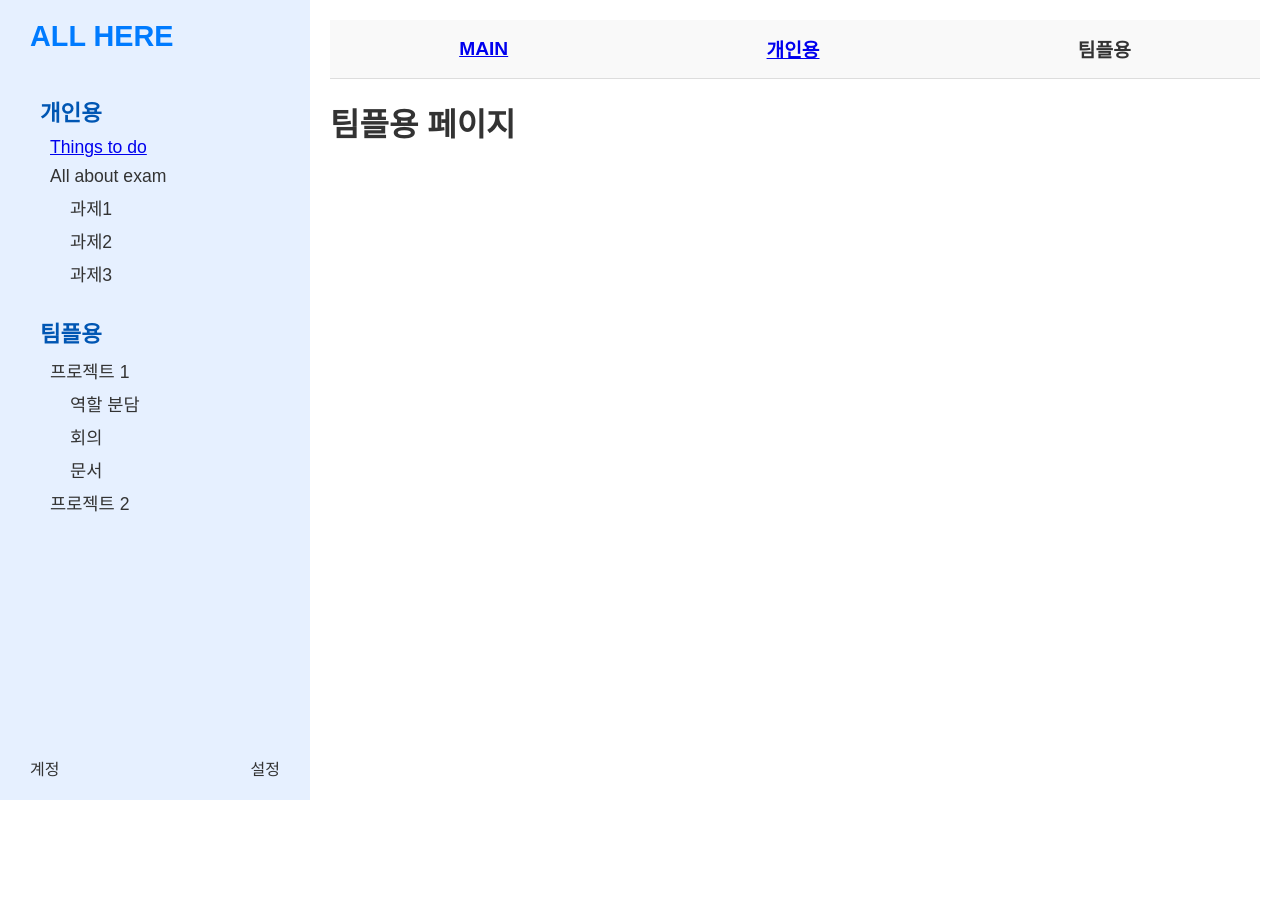
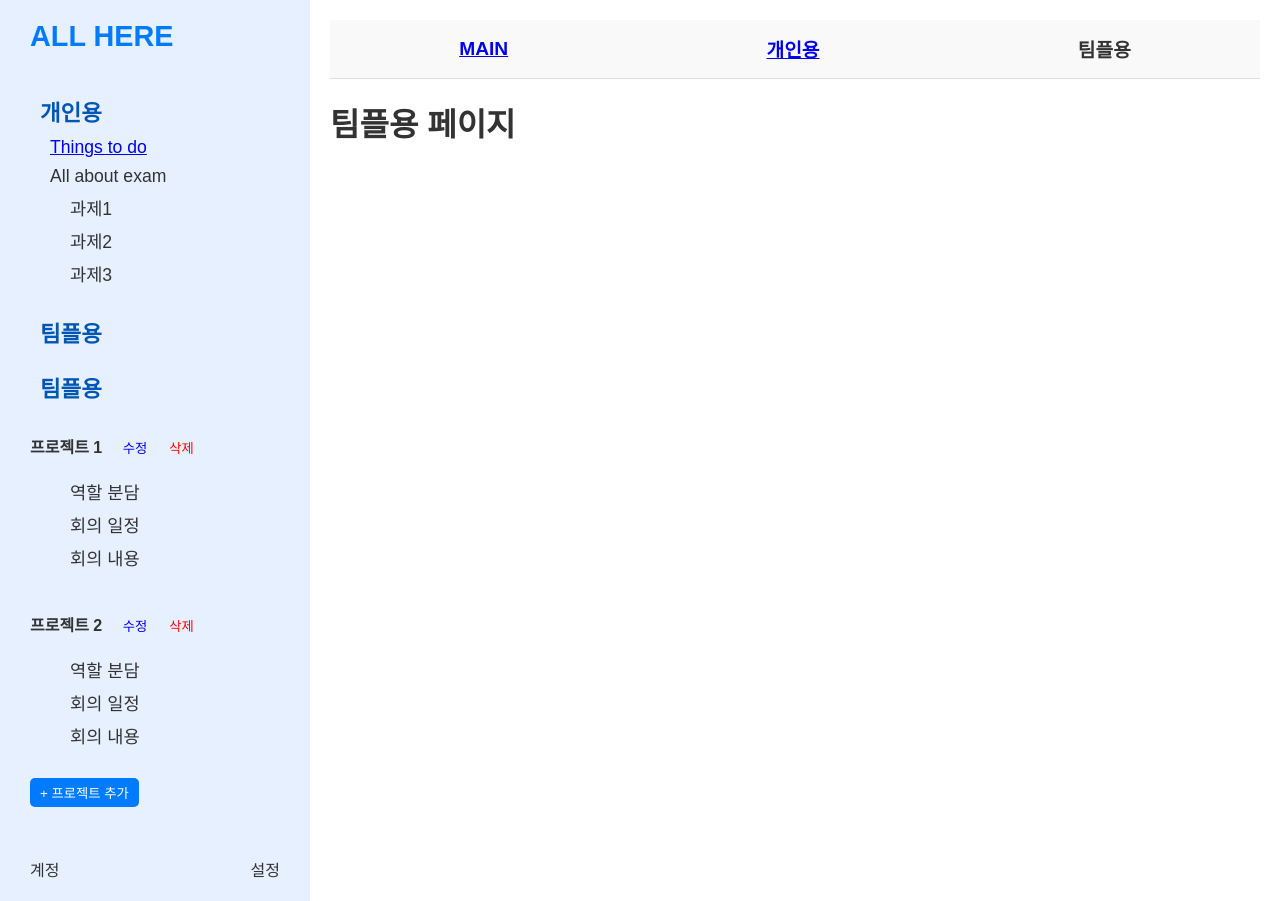
Before and after one commit to CAU-COMP-2024/2024-TEAM3, a React (Vite) app: page /team in a window 1280 px wide. Before the commit the page ends 800 px from the top, so only its background shows below. Built offline with nearby package versions, Linux system fonts and the light colour scheme; a web font is replaced by a local one.

Commit message:
좌측 메뉴바 작업중

```diff
--- /dev/null
+++ b/src/components/TeamMenu.jsx
@@ -0,0 +1,177 @@
+import React, { useState } from "react";
+
+const TeamMenu = () => {
+  const [projects, setProjects] = useState([
+    { name: "프로젝트 1", subItems: ["역할 분담", "회의 일정", "회의 내용"] },
+    { name: "프로젝트 2", subItems: ["역할 분담", "회의 일정", "회의 내용"] },
+  ]);
+
+  const [editingProjectIndex, setEditingProjectIndex] = useState(null);
+  const [editValue, setEditValue] = useState("");
+  const [newProjectName, setNewProjectName] = useState("");
+  const [showProjectInput, setShowProjectInput] = useState(false);
+
+  const addProject = (name) => {
+    if (name.trim() === "") {
+      alert("프로젝트 이름을 입력해주세요!");
+      return;
+    }
+    setProjects([
+      ...projects,
+      { name, subItems: ["역할 분담", "회의 일정", "회의 내용"] },
+    ]);
+    setNewProjectName("");
+    setShowProjectInput(false);
+  };
+
+  const deleteProject = (index) => {
+    const updatedProjects = projects.filter((_, i) => i !== index);
+    setProjects(updatedProjects);
+  };
+
+  const updateProjectName = (index, newName) => {
+    if (newName.trim() === "") {
+      alert("프로젝트 이름을 입력해주세요!");
+      return;
+    }
+    const updatedProjects = [...projects];
+    updatedProjects[index].name = newName;
+    setProjects(updatedProjects);
+    setEditingProjectIndex(null);
+  };
+
+  return (
+    <div>
+      <h3>팀플용</h3>
+      {projects.map((project, projectIndex) => (
+        <div key={projectIndex} style={{ marginBottom: "20px" }}>
+          <h4 style={{ position: "relative", display: "inline-block" }}>
+            {editingProjectIndex === projectIndex ? (
+              <span>
+                <input
+                  type="text"
+                  value={editValue}
+                  onChange={(e) => setEditValue(e.target.value)}
+                  placeholder="새 프로젝트 이름"
+                  style={{
+                    fontSize: "16px",
+                    padding: "4px",
+                    marginRight: "5px",
+                  }}
+                />
+                <button
+                  onClick={() => updateProjectName(projectIndex, editValue)}
+                  style={{
+                    marginRight: "5px",
+                    cursor: "pointer",
+                    background: "#28a745",
+                    color: "#fff",
+                    border: "none",
+                    borderRadius: "5px",
+                    padding: "3px 6px",
+                  }}
+                >
+                  저장
+                </button>
+                <button
+                  onClick={() => setEditingProjectIndex(null)}
+                  style={{
+                    cursor: "pointer",
+                    background: "#dc3545",
+                    color: "#fff",
+                    border: "none",
+                    borderRadius: "5px",
+                    padding: "3px 6px",
+                  }}
+                >
+                  취소
+                </button>
+              </span>
+            ) : (
+              <span>
+                {project.name}{" "}
+                <button
+                  onClick={() => {
+                    setEditingProjectIndex(projectIndex);
+                    setEditValue(project.name);
+                  }}
+                  style={{
+                    marginLeft: "10px",
+                    cursor: "pointer",
+                    background: "none",
+                    border: "none",
+                    color: "blue",
+                  }}
+                >
+                  수정
+                </button>
+                <button
+                  onClick={() => deleteProject(projectIndex)}
+                  style={{
+                    marginLeft: "10px",
+                    color: "red",
+                    cursor: "pointer",
+                    background: "none",
+                    border: "none",
+                  }}
+                >
+                  삭제
+                </button>
+              </span>
+            )}
+          </h4>
+          <ul style={{ paddingLeft: "20px" }}>
+            {project.subItems.map((subItem, subItemIndex) => (
+              <li key={subItemIndex}>{subItem}</li>
+            ))}
+          </ul>
+        </div>
+      ))}
+      <button
+        onClick={() => setShowProjectInput(true)}
+        style={{
+          marginTop: "10px",
+          cursor: "pointer",
+          padding: "5px 10px",
+          background: "#007bff",
+          color: "#fff",
+          border: "none",
+          borderRadius: "5px",
+        }}
+      >
+        + 프로젝트 추가
+      </button>
+      {showProjectInput && (
+        <div style={{ marginTop: "10px" }}>
+          <input
+            type="text"
+            placeholder="새 프로젝트 이름"
+            value={newProjectName}
+            onChange={(e) => setNewProjectName(e.target.value)}
+            style={{
+              padding: "5px",
+              borderRadius: "5px",
+              border: "1px solid #ccc",
+              marginRight: "10px",
+            }}
+          />
+          <button
+            onClick={() => addProject(newProjectName)}
+            style={{
+              cursor: "pointer",
+              padding: "5px 10px",
+              background: "#28a745",
+              color: "#fff",
+              border: "none",
+              borderRadius: "5px",
+            }}
+          >
+            추가
+          </button>
+        </div>
+      )}
+    </div>
+  );
+};
+
+export default TeamMenu;
--- a/src/pages/Team.jsx
+++ b/src/pages/Team.jsx
@@ -1,14 +1,16 @@
 import React from "react";
 import { Link } from "react-router-dom";
-import styles from "./Personal.module.css"; // 새 CSS 파일 필요
+import TeamMenu from "../components/TeamMenu"; // TeamMenu 컴포넌트 임포트
+import styles from "./Personal.module.css"; // 기존 CSS 사용
 
-const Personal = () => {
+const Team = () => {
   return (
     <div className={styles.container}>
       {/* 좌측 네비게이션 바 */}
       <aside className={styles.sidebar}>
         <div className={styles.logo}>ALL HERE</div>
         <nav className={styles.nav}>
+          {/* 개인용 섹션 */}
           <div className={styles.section}>
             <h3>개인용</h3>
             <ul>
@@ -21,15 +23,11 @@ const Personal = () => {
               <li className={styles.subItem}>과제3</li>
             </ul>
           </div>
+
+          {/* 팀플용 섹션 */}
           <div className={styles.section}>
             <h3>팀플용</h3>
-            <ul>
-              <li>프로젝트 1</li>
-              <li className={styles.subItem}>역할 분담</li>
-              <li className={styles.subItem}>회의</li>
-              <li className={styles.subItem}>문서</li>
-              <li>프로젝트 2</li>
-            </ul>
+            <TeamMenu /> {/* TeamMenu 통합 */}
           </div>
         </nav>
         <footer className={styles.footer}>
@@ -50,10 +48,10 @@ const Personal = () => {
           <span>팀플용</span>
         </header>
         <h1>팀플용 페이지</h1>
-        {/* 콘텐츠 추가 */}
+        {/* 나머지 메인 콘텐츠 추가 가능 */}
       </main>
     </div>
   );
 };
 
-export default Personal;
+export default Team;
```
